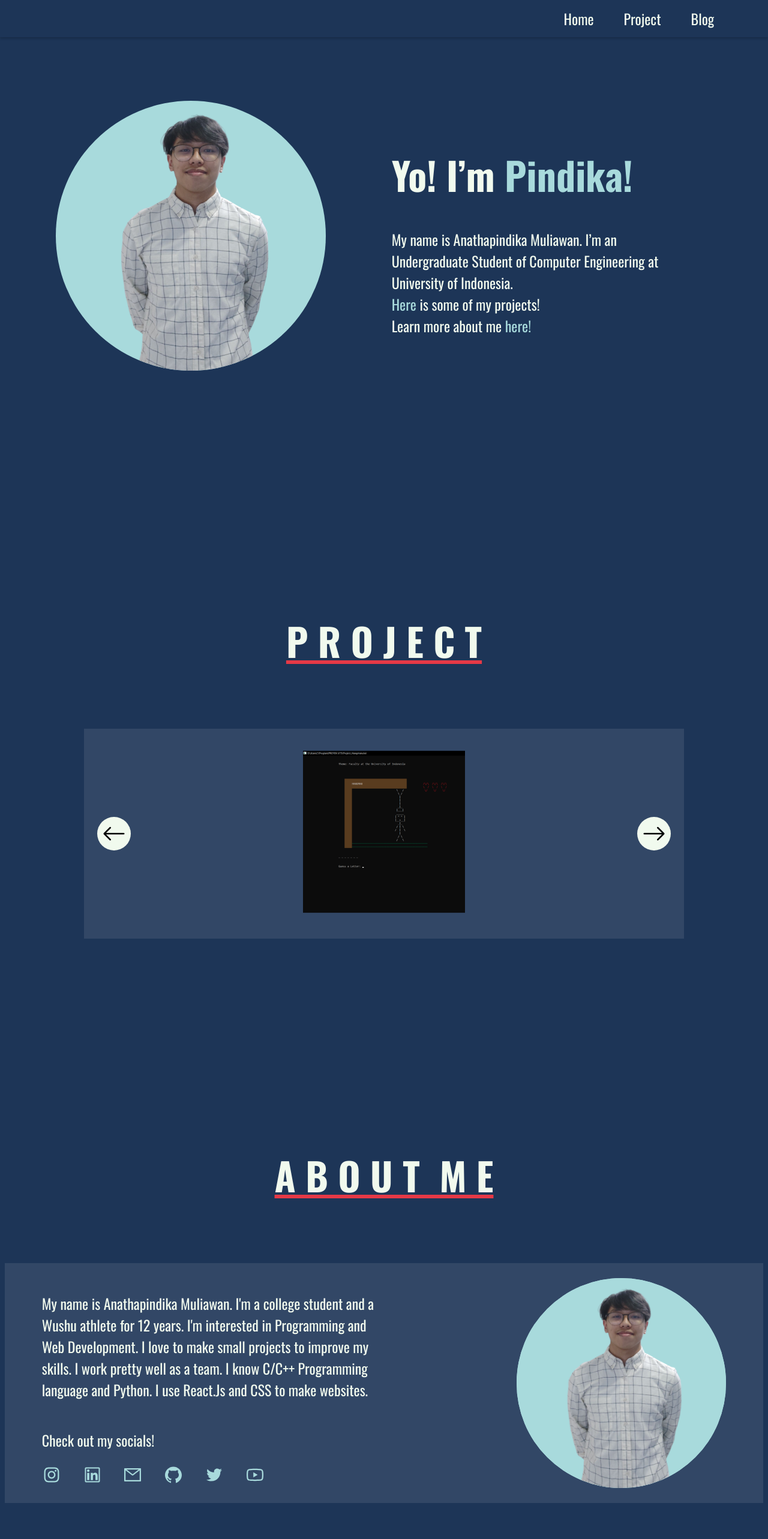
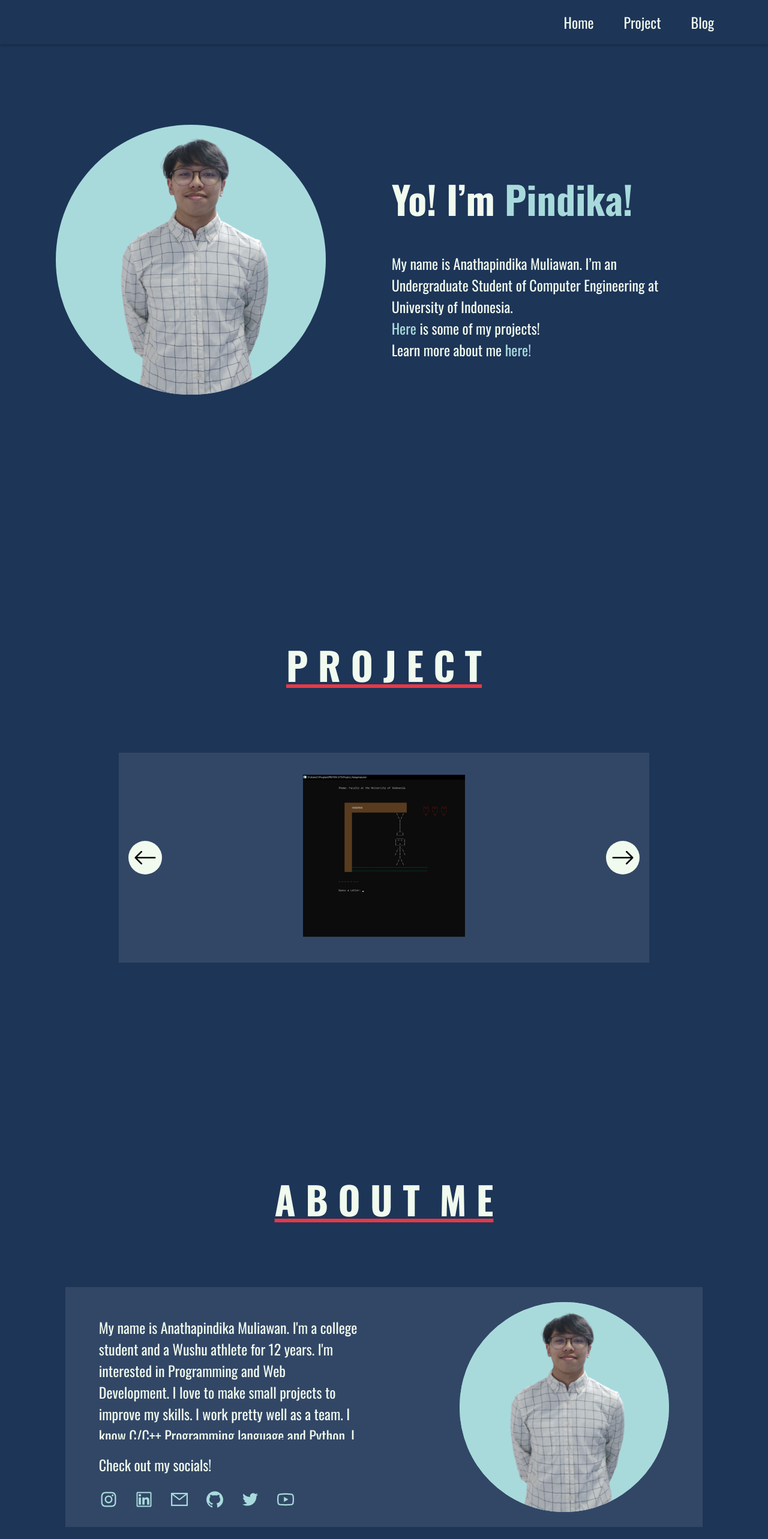
Before and after one commit to pindisel/website-pindika, a React (Create React App) app: page / in a window 1280 px wide. Shown: the top 2566 px of the page at 60% size. Built offline with nearby package versions, Linux system fonts and the light colour scheme.

Commit message:
container width

```diff
--- a/src/components/Header.css
+++ b/src/components/Header.css
@@ -1,7 +1,7 @@
 .header {
     font-size: 1.5em;
     color: #f1faee;
-    padding: 1% 7% 1% 0%;
+    padding: 1.5% 7% 1.5% 0%;
     display: flex;
     justify-content: flex-end;
     box-shadow: 0 2px 4px 0 rgba(0, 0, 0, 0.2);
--- a/src/components/HomePage.css
+++ b/src/components/HomePage.css
@@ -10,7 +10,7 @@
     max-width: 2000px;
     margin-left: auto;
     margin-right: auto;
-    padding-top: 20vh;
+    padding-top: 25vh;
 }
 
 .homepage-text {
@@ -78,6 +78,7 @@
     align-items: center;
     justify-content: center;
     grid-template-columns: 10% 80% 10%;
+    width: 70%;
     max-width: 1000px;
     margin-left: auto;
     margin-right: auto;
@@ -153,11 +154,13 @@
     max-width: 1500px;
     margin-left: auto;
     margin-right: auto;
+    width: 80%;
 }
 
 .aboutme-container-text {
     display: flex;
     flex-direction: column;
+    min-width: 0px;
     margin-right: 3%;
     margin-left: 3%;
 }
@@ -170,9 +173,9 @@
 }
 
 .aboutme-text {
-    flex: 2;
-    display: flex;
-    align-items: center;
+    text-overflow: ellipsis;
+    overflow: hidden;
+    min-width: 0px;
 }
 
 .aboutme-icons {
@@ -211,6 +214,9 @@
     text-align: center;
 }
 
+@media screen and (max-width: 1700px) {
+}
+
 @media only screen and (max-width: 1200px) {
 }
 
--- a/src/components/ProjectSingle.css
+++ b/src/components/ProjectSingle.css
@@ -1,4 +1,5 @@
 .project-single {
+    padding-top: 200px;
     color: #f1faee;
     text-align: center;
 }
```
